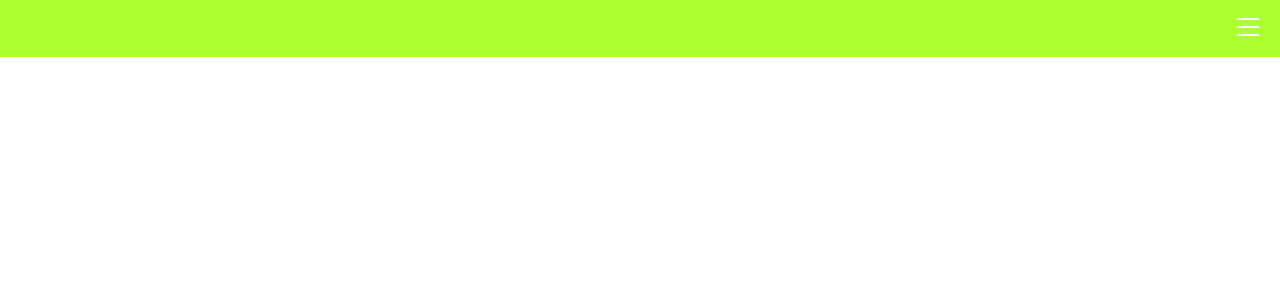
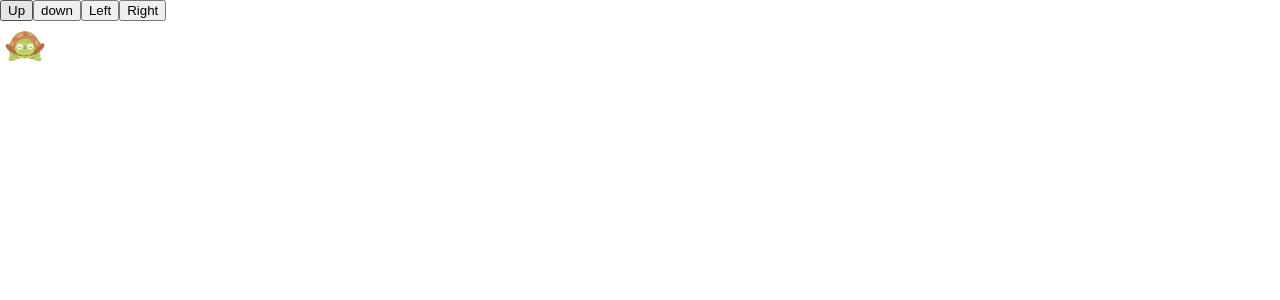
Before and after one commit to LozanIvanov/React-Project, a React (Create React App) app: page / in a window 1280 px wide. Shown: the top 300 px of the page. Built offline with nearby package versions, Linux system fonts and the light colour scheme.

Commit message:
moving turtle

```diff
--- /dev/null
+++ b/src/components/MovingCube.js
@@ -0,0 +1,37 @@
+import React, { useState } from "react";
+
+
+export default function Cube() {
+
+    const [leftRighr, setLeftRight] = useState(0);
+    const [topButton, setTopButton] = useState(0);
+
+
+    return (
+        <div>
+            <div>
+                <button onClick={() => {
+                    setTopButton(topButton - 10);
+                }} >Up</button>
+                <button onClick={() => {
+                    setTopButton(topButton + 10);
+                }} >down</button>
+                <button onClick={() => {
+                    setLeftRight(leftRighr - 10);
+                }} >Left</button>
+                <button onClick={() => {
+                    setLeftRight(leftRighr + 10);
+                }} >Right</button>
+            </div>
+            <div style={{
+                width:50,
+                height:50,
+                background:'red',
+                marginTop:topButton,
+                marginLeft:leftRighr
+            }} >
+              <img src="/images/turtle.avif"  ></img>
+            </div>
+        </div>
+    )
+}
--- a/src/index.js
+++ b/src/index.js
@@ -12,12 +12,12 @@ import Img from './components/Slider';
 import Hide from './components/HideInput';
 import Forms from './components/ContactForm';
 import Menue from './components/HumbergerMenu';
-
+import Cube from './components/MovingCube';
 
 const root = ReactDOM.createRoot(document.getElementById('root'));
 root.render(
   <React.StrictMode>
 
-    < Menue />
+    <Cube/>
   </React.StrictMode>
 );
```
Also changed, not shown: public/Images/turtle.avif (added).
